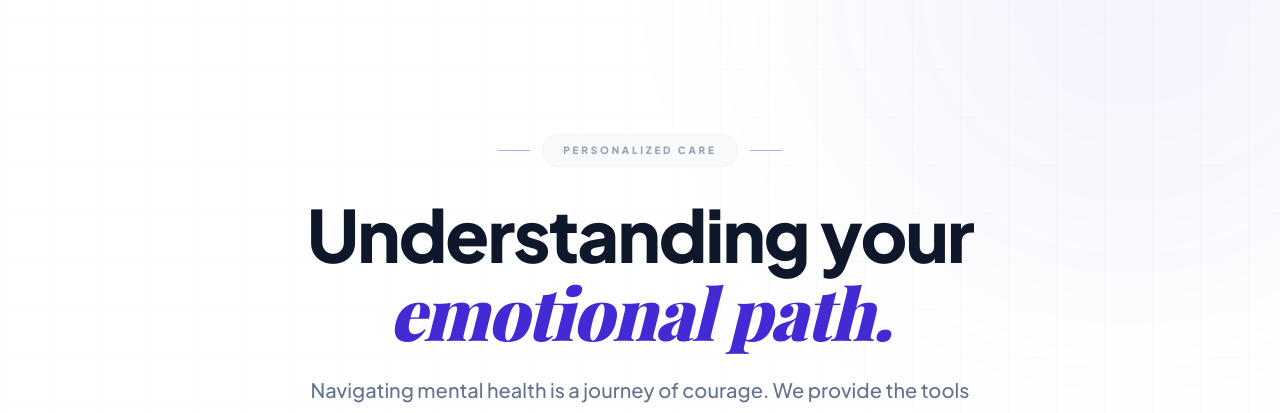
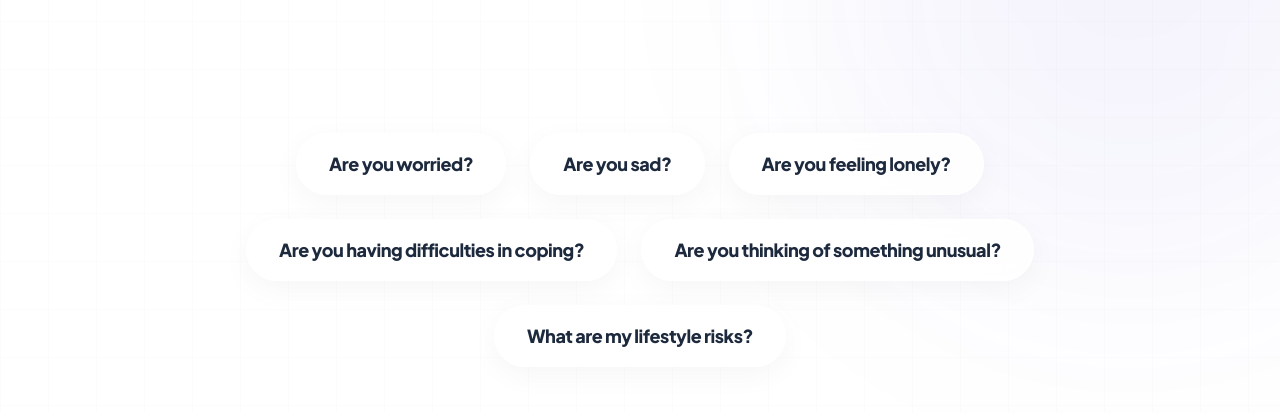
Before and after one commit to akib99013544-lab/project_mh_v.003, a React (Vite) app in the folder frontend/: page / in a window 1280 px wide. Shown: the part 1300-1713 px from the top of the page. Built offline with nearby package versions, Linux system fonts and the light colour scheme; no server answers; a web font is replaced by a local one.

Commit message:
Add animated floating questions to ProblemAwareness section

```diff
--- a/frontend/src/Components/HomePageComponents/ProblemAwareness.jsx
+++ b/frontend/src/Components/HomePageComponents/ProblemAwareness.jsx
@@ -27,6 +27,15 @@ const ProblemAwareness = () => {
     },
   ];
 
+  const questions = [
+    "Are you worried?",
+    "Are you sad?",
+    "Are you feeling lonely?",
+    "Are you having difficulties in coping?",
+    "Are you thinking of something unusual?",
+    "What are my lifestyle risks?",
+  ];
+
   return (
     <section className="py-40 relative overflow-hidden bg-white dark:bg-slate-950">
       {/* Soft Background Elements */}
@@ -44,6 +53,23 @@ const ProblemAwareness = () => {
       />
 
       <div className="max-w-7xl mx-auto px-6 relative z-10">
+
+        {/* ── Floating Questions ── */}
+        <div className="mb-24 flex flex-wrap justify-center gap-4 md:gap-6 max-w-5xl mx-auto">
+          {questions.map((q, i) => (
+            <motion.div
+              key={i}
+              initial={{ opacity: 0, scale: 0.8, y: 20 }}
+              whileInView={{ opacity: 1, scale: 1, y: 0 }}
+              transition={{ duration: 0.6, delay: i * 0.1, ease: [0.22, 1, 0.36, 1] }}
+              viewport={{ once: true }}
+              whileHover={{ scale: 1.05, y: -5, rotate: i % 2 === 0 ? 1 : -1 }}
+              className="px-6 py-3 md:px-8 md:py-4 bg-white/80 dark:bg-slate-800/80 backdrop-blur-md rounded-[2rem] shadow-[0_8px_30px_rgb(0,0,0,0.04)] dark:shadow-[0_8px_30px_rgb(0,0,0,0.2)] border border-white/60 dark:border-slate-700/60 text-slate-800 dark:text-slate-200 font-black text-sm md:text-lg tracking-tight hover:shadow-[0_20px_40px_rgba(99,102,241,0.15)] transition-all cursor-pointer"
+            >
+              {q}
+            </motion.div>
+          ))}
+        </div>
 
         {/* ── Section Header ── */}
         <div className="text-center mb-28 max-w-4xl mx-auto space-y-6">
```
